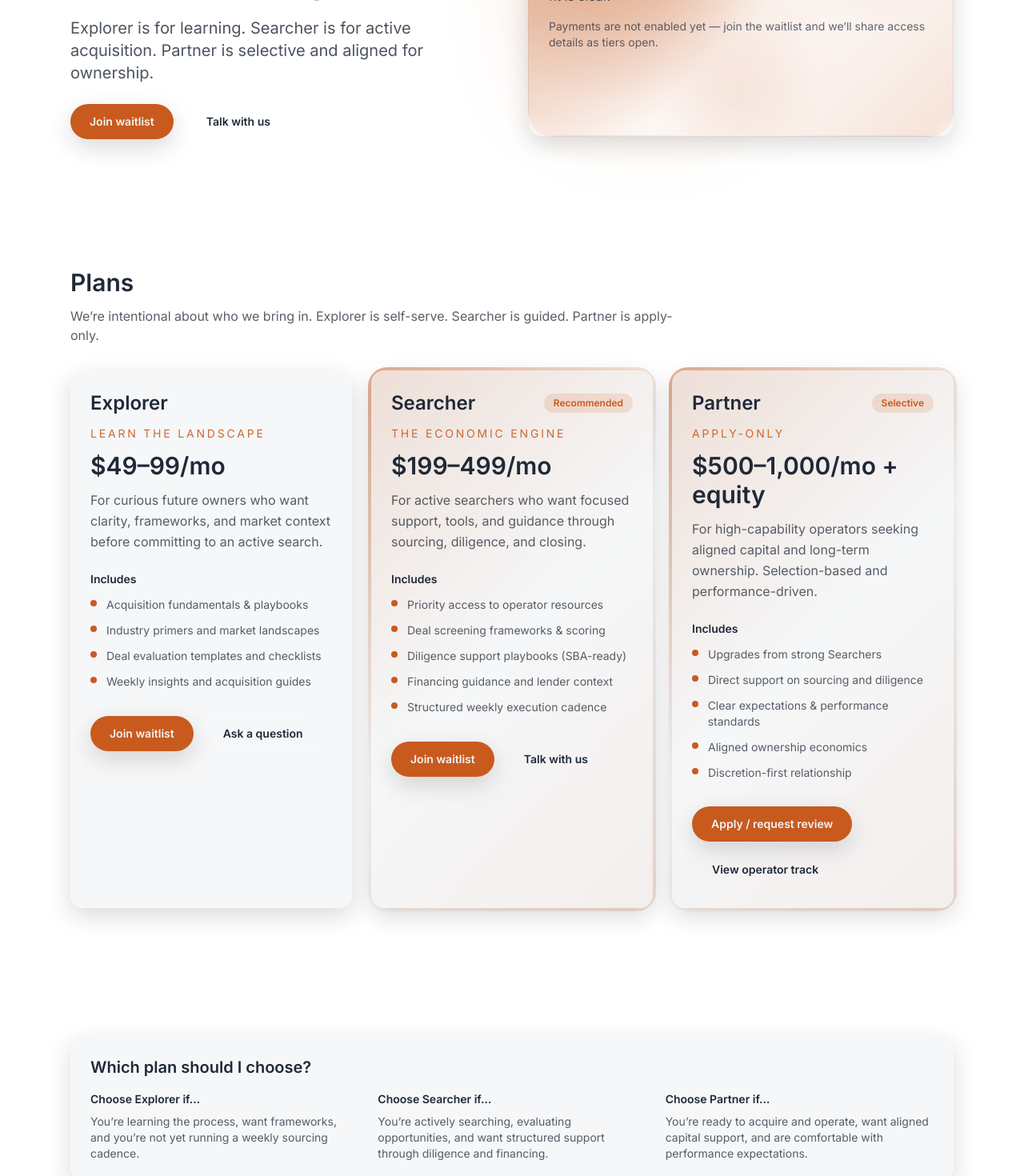
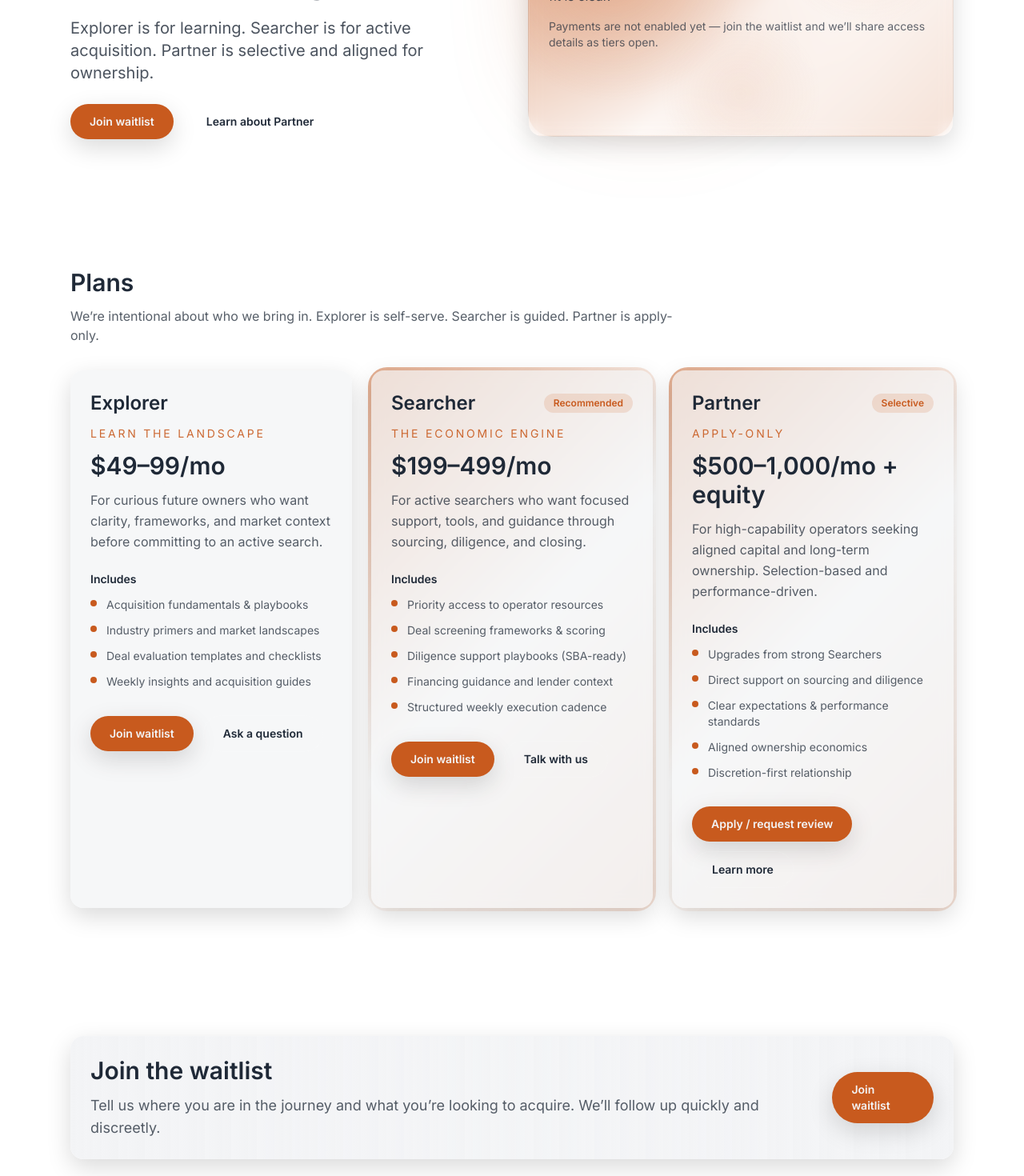
Before and after one commit to 7vw5pwdknv-spec/withpane.com, a Next.js app: page /pricing in a window 1280 px wide. Shown: the part 380-1850 px from the top of the page at 80% size. Built offline with nearby package versions, Linux system fonts and the light colour scheme.

Commit message:
Update CTA links to use '/partner' instead of '/contact'

```diff
--- a/src/app/(site)/pricing/page.tsx
+++ b/src/app/(site)/pricing/page.tsx
@@ -22,8 +22,8 @@ const tiers = [
       "Deal evaluation templates and checklists",
       "Weekly insights and acquisition guides"
     ],
-    ctaPrimary: { href: "/contact#apply", label: "Join waitlist" },
-    ctaSecondary: { href: "/contact", label: "Ask a question" },
+    ctaPrimary: { href: "/partner#apply", label: "Join waitlist" },
+    ctaSecondary: { href: "/partner#apply", label: "Ask a question" },
     tone: "standard"
   },
   {
@@ -39,8 +39,8 @@ const tiers = [
       "Financing guidance and lender context",
       "Structured weekly execution cadence"
     ],
-    ctaPrimary: { href: "/contact#apply", label: "Join waitlist" },
-    ctaSecondary: { href: "/contact", label: "Talk with us" },
+    ctaPrimary: { href: "/partner#apply", label: "Join waitlist" },
+    ctaSecondary: { href: "/partner#apply", label: "Talk with us" },
     tone: "featured"
   },
   {
@@ -56,8 +56,8 @@ const tiers = [
       "Aligned ownership economics",
       "Discretion-first relationship"
     ],
-    ctaPrimary: { href: "/contact#apply", label: "Apply / request review" },
-    ctaSecondary: { href: "/regional-vp", label: "View operator track" },
+    ctaPrimary: { href: "/partner#apply", label: "Apply / request review" },
+    ctaSecondary: { href: "/partner", label: "Learn more" },
     tone: "premium"
   }
 ];
@@ -102,9 +102,7 @@ function TierCard({
           </div>
 
           <p className="text-sm uppercase tracking-[0.2em] text-accent/90">{label}</p>
-
           <p className="text-3xl font-semibold text-sand">{price}</p>
-
           <p className="text-sand/75 leading-relaxed">{description}</p>
         </div>
 
@@ -140,13 +138,14 @@ export default function PricingPage() {
         eyebrow="Pricing"
         title="Choose the right path"
         description="Explorer is for learning. Searcher is for active acquisition. Partner is selective and aligned for ownership."
-        cta={{ href: "/contact#apply", label: "Join waitlist" }}
-        secondaryCta={{ href: "/contact", label: "Talk with us" }}
+        cta={{ href: "/partner#apply", label: "Join waitlist" }}
+        secondaryCta={{ href: "/partner", label: "Learn about Partner" }}
       >
         <div className="space-y-4 text-sand/80">
           <p>
-            HOLDRY is built for disciplined operators. Most serious candidates start with <span className="font-semibold text-sand">Searcher</span>,
-            then move into <span className="font-semibold text-sand">Partner</span> when fit is clear.
+            HOLDRY is built for disciplined operators. Most serious candidates start with{" "}
+            <span className="font-semibold text-sand">Searcher</span>, then move into{" "}
+            <span className="font-semibold text-sand">Partner</span> when fit is clear.
           </p>
           <p className="text-sm text-sand/70">
             Payments are not enabled yet — join the waitlist and we’ll share access details as tiers open.
@@ -169,36 +168,10 @@ export default function PricingPage() {
         </div>
       </section>
 
-      <section className="section space-y-6">
-        <div className="card space-y-4">
-          <h3 className="text-xl font-semibold text-sand">Which plan should I choose?</h3>
-          <div className="grid gap-6 md:grid-cols-3">
-            <div className="space-y-2">
-              <p className="text-sm font-semibold text-sand">Choose Explorer if…</p>
-              <p className="text-sm text-sand/75">
-                You’re learning the process, want frameworks, and you’re not yet running a weekly sourcing cadence.
-              </p>
-            </div>
-            <div className="space-y-2">
-              <p className="text-sm font-semibold text-sand">Choose Searcher if…</p>
-              <p className="text-sm text-sand/75">
-                You’re actively searching, evaluating opportunities, and want structured support through diligence and financing.
-              </p>
-            </div>
-            <div className="space-y-2">
-              <p className="text-sm font-semibold text-sand">Choose Partner if…</p>
-              <p className="text-sm text-sand/75">
-                You’re ready to acquire and operate, want aligned capital support, and are comfortable with performance expectations.
-              </p>
-            </div>
-          </div>
-        </div>
-      </section>
-
       <CTASection
         title="Join the waitlist"
         description="Tell us where you are in the journey and what you’re looking to acquire. We’ll follow up quickly and discreetly."
-        cta={{ href: "/contact#apply", label: "Join waitlist" }}
+        cta={{ href: "/partner#apply", label: "Join waitlist" }}
       />
     </div>
   );
```
